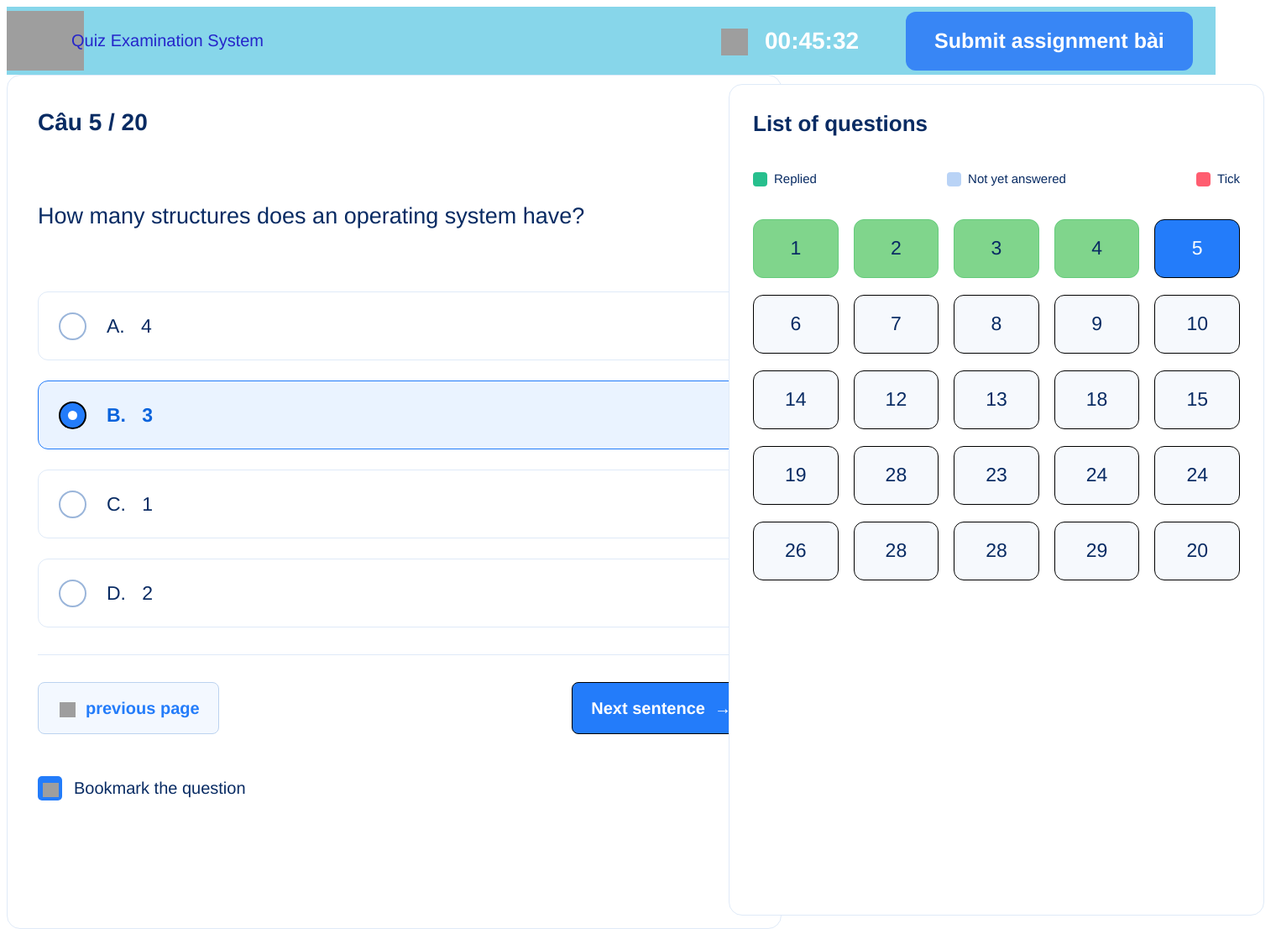
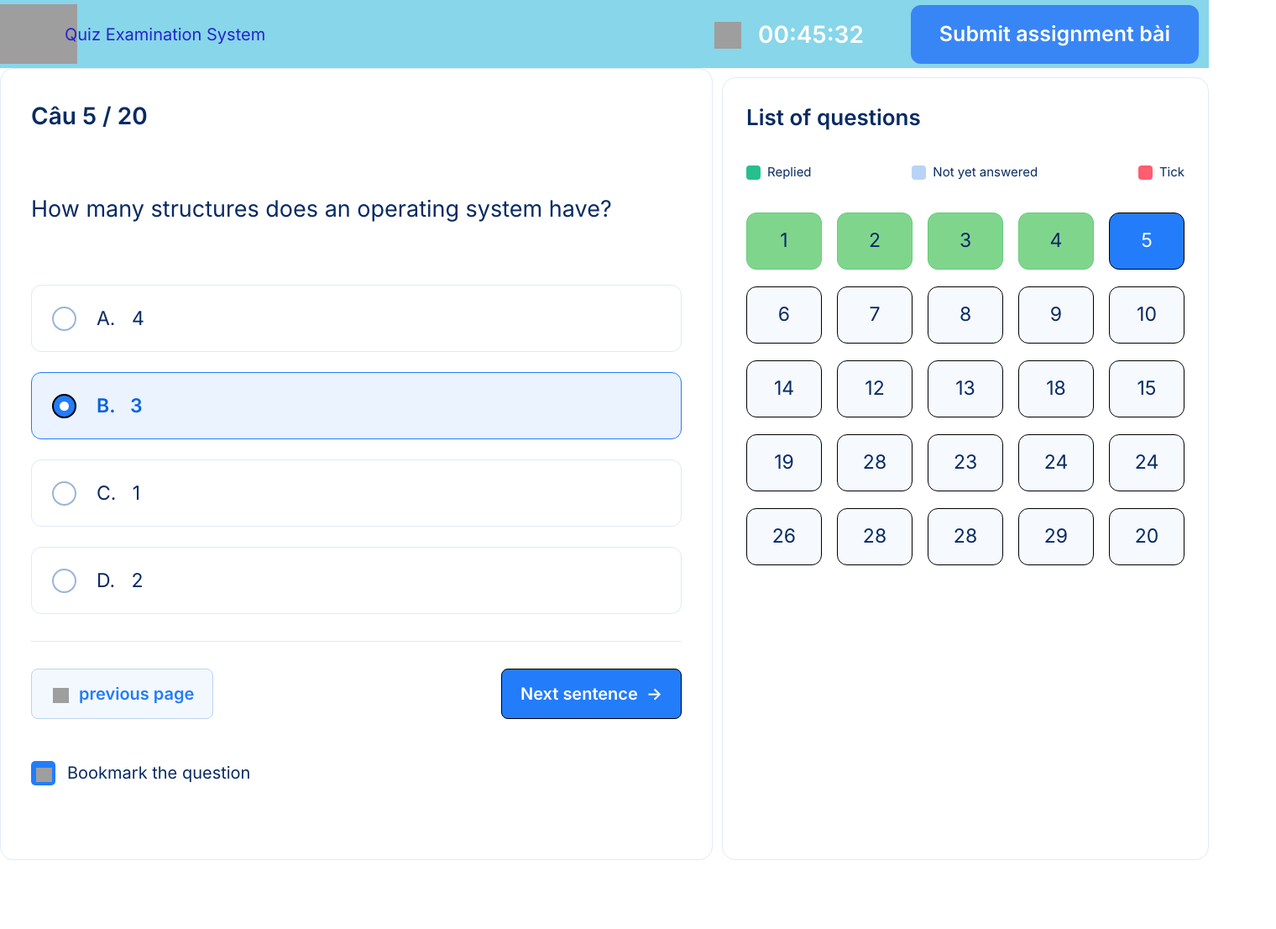
Before and after one commit to hungvan9/Quiz-exam-system-group09, a Flask app: template src/presentation_layer/templates/exam-interface.html in a window 1520 px wide. Shown: the whole page at 84% size. After the commit the page ends 1024 px from the top, so only its background shows below. Run offline with Flask 3, Linux system fonts and the light colour scheme; the template is opened without the code that fills it, so the values that code supplies are empty; some libraries are stand-ins or nearby versions; grey boxes are pictures that could not be loaded.

Commit message:
Update exam-interface-globals.css

```diff
--- a/src/presentation_layer/static/exam-interface-globals.css
+++ b/src/presentation_layer/static/exam-interface-globals.css
@@ -0,0 +1,20 @@
+@import url("https://cdnjs.cloudflare.com/ajax/libs/meyer-reset/2.0/reset.min.css");* {
+  -webkit-font-smoothing: antialiased;
+  box-sizing: border-box;
+}html,body {
+  margin: 0px;
+  min-height: 100%;
+}/* a blue color as a generic focus style */button:focus-visible {
+  outline: 2px solid #4a90e2 !important;
+  outline: -webkit-focus-ring-color auto 5px !important;
+}a {
+  text-decoration: none;
+}/* @FONTWARNING[{"type": "restricted", "family": "Inter-Regular", "weight": "400", "style": "normal", "allowsCrossOrigin": false}] */
+@font-face {
+  font-family: "Inter-Regular";
+  src: local("Inter-Regular");
+}/* @FONTWARNING[{"type": "restricted", "family": "Inter-SemiBold", "weight": "600", "style": "normal", "allowsCrossOrigin": false}] */
+@font-face {
+  font-family: "Inter-SemiBold";
+  src: local("Inter-SemiBold");
+}
```
